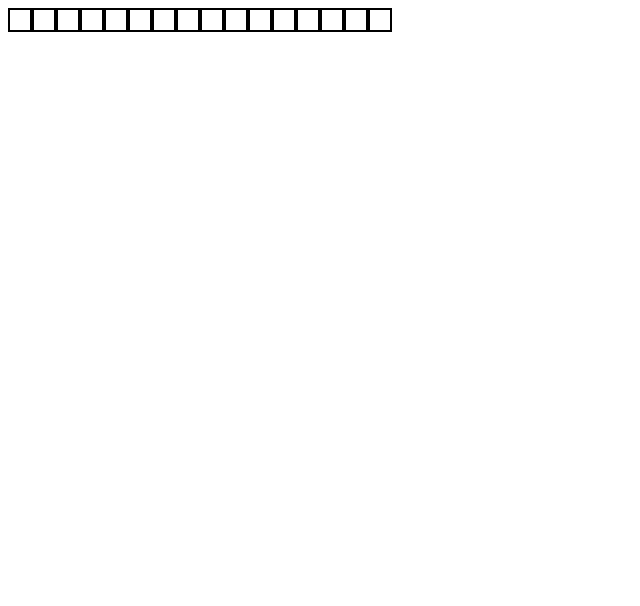
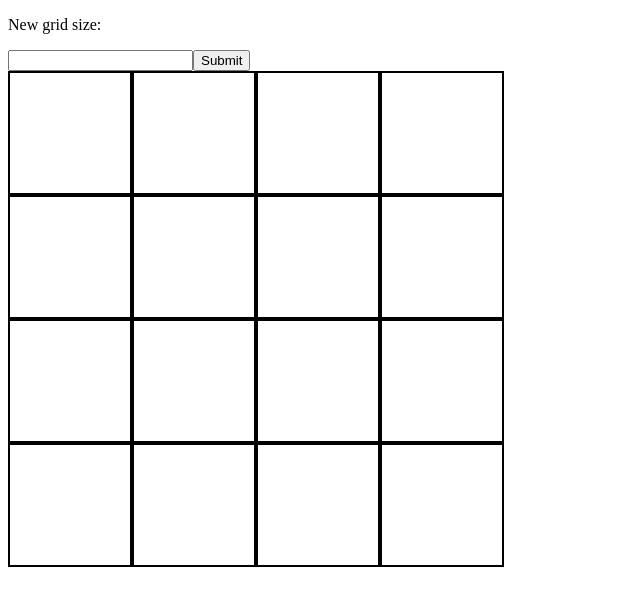
Before and after one commit to lyuhiroyama/Etch-a-Sketch, a plain HTML site: page index.html in a window 1280 px wide. Shown: the whole page, without its empty margins (0-640 px from the left). Drawn offline with Linux system fonts and the light colour scheme.

Commit message:
Add input label/text box/button

```diff
--- a/index.html
+++ b/index.html
@@ -8,6 +8,7 @@
     <link rel="stylesheet" href="styles.css">
 </head>
 <body>
+    <div id="form"></div>
     <div id="container"></div>
 </body>
 </html>
--- a/index.js
+++ b/index.js
@@ -1,7 +1,21 @@
+// form div
+let formContainer = document.querySelector("#form");
+
+let sizeSettingText = document.createElement("p");
+formContainer.appendChild(sizeSettingText);
+sizeSettingText.textContent = "New grid size: ";
+let sizeSettingInput = document.createElement("input");
+formContainer.appendChild(sizeSettingInput);
+let submitButton = document.createElement("button");
+formContainer.appendChild(submitButton);
+submitButton.textContent = "Submit";
+
+
+
+// container div
 let gridContainer = document.querySelector("#container");
 
 for (let i=0; i<16; i++) {
-
     let aDiv = document.createElement("div");
     gridContainer.appendChild(aDiv);
     aDiv.addEventListener("mouseover", () => {
--- a/styles.css
+++ b/styles.css
@@ -1,9 +1,10 @@
 #container {
     display: flex;
     flex-wrap: wrap;
+    width: 600px;
 }
 
 #container div {
     border: 2px solid black;
-    padding: 10px;
+    padding: 60px;
 }
```
